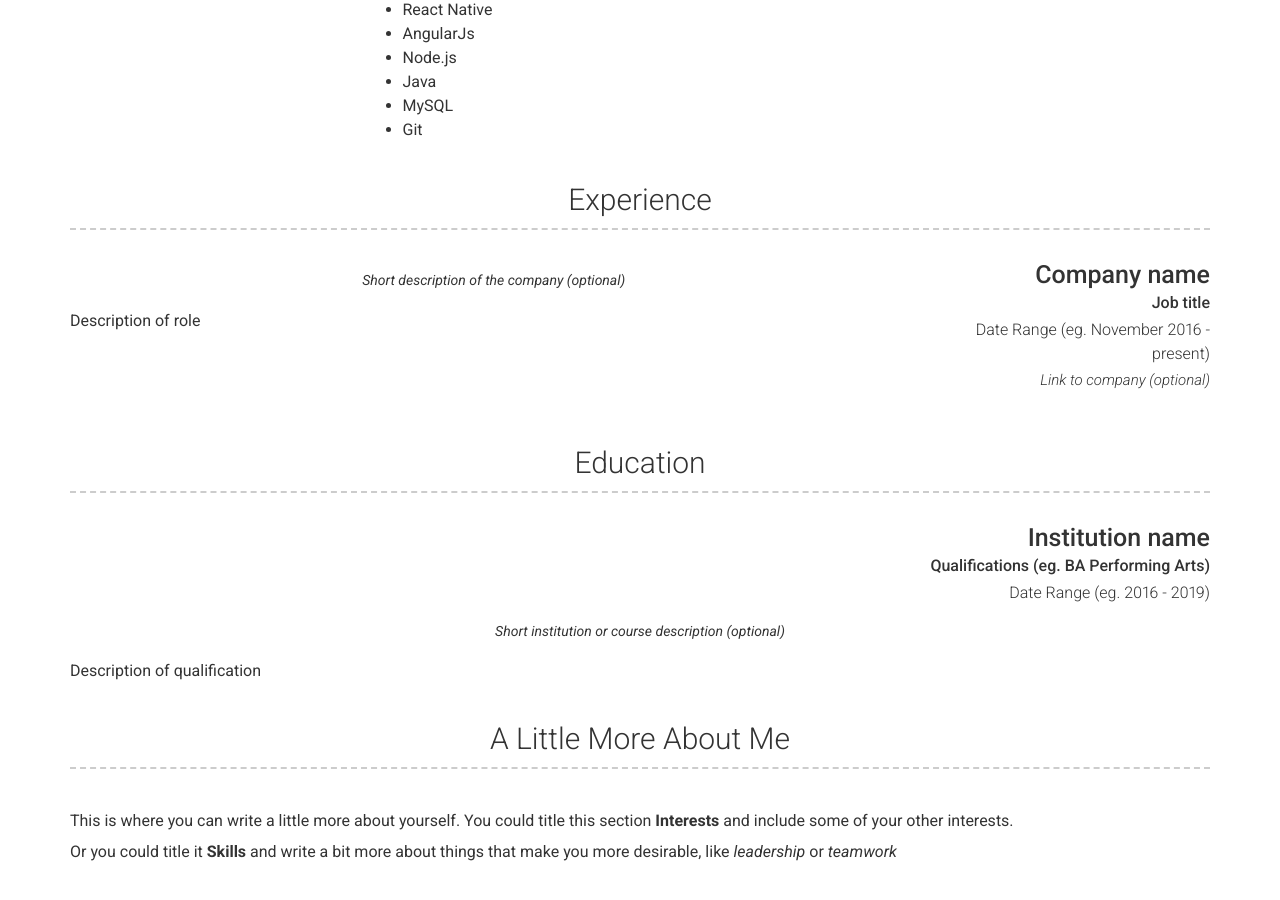
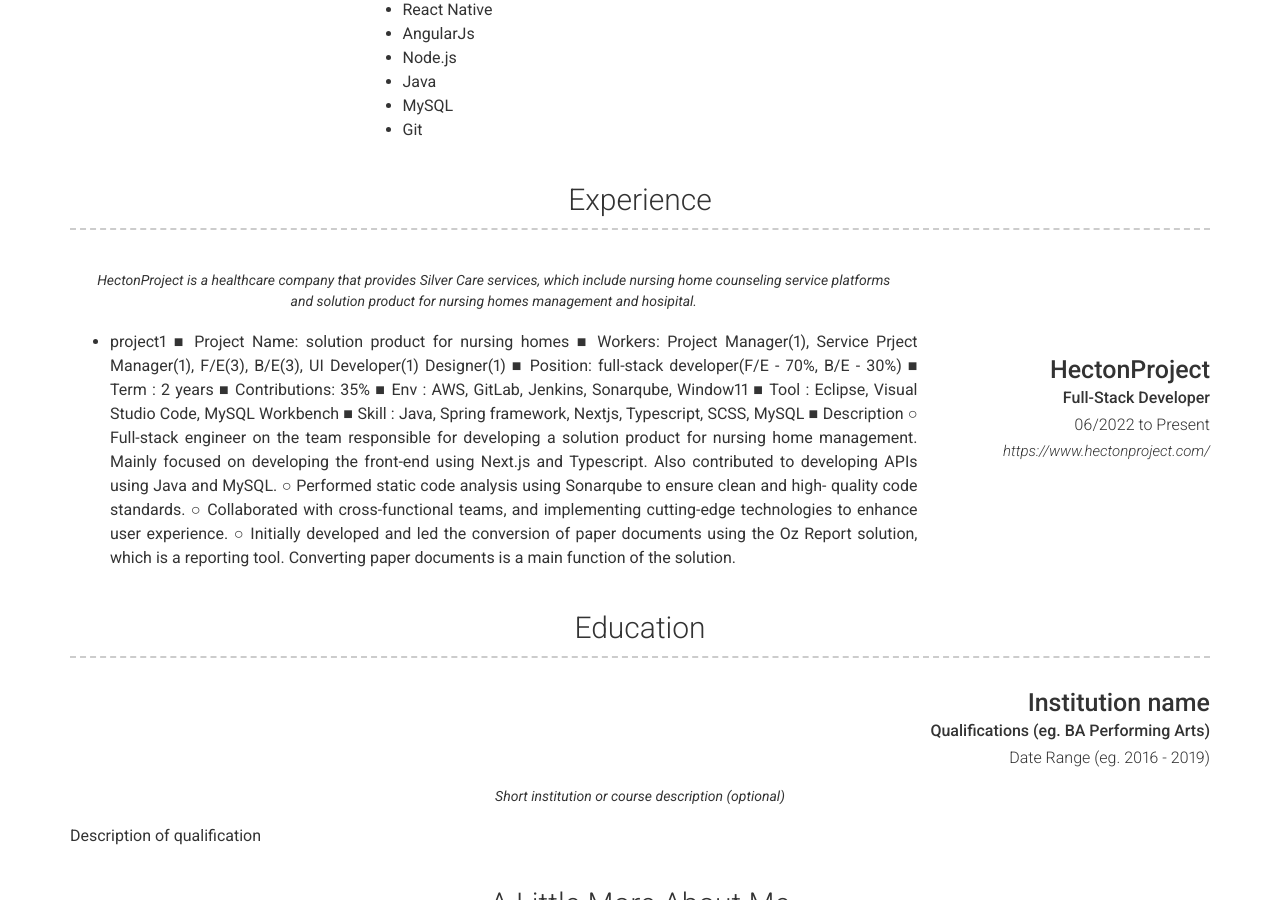
Before and after one commit to namhyeonlee/portfolio_namhyeon, a Jekyll site: the page built from index.md, in a window 1280 px wide and 900 px high, scrolled down 562 px. Built offline with Jekyll 4.4.1, drawn with Linux system fonts in a browser that asks for light colours; nearby versions of some CDN libraries.

Commit message:
Add files via upload

```diff
--- a/_config.yml
+++ b/_config.yml
@@ -81,14 +81,28 @@ content:
     layout: list
     content:
       - layout: right
-        title: Company name
-        sub_title: Job title
-        caption: Date Range (eg. November 2016 - present)
-        link: Link to company (optional)
+        title: HectonProject
+        sub_title: Full-Stack Developer
+        caption: 06/2022 to Present
+        link: https://www.hectonproject.com/
         quote: >
-          Short description of the company (optional)
+          HectonProject is a healthcare company that provides Silver Care services, which include nursing home counseling service platforms and solution product for nursing homes management and hosipital.
         description: | # this will include new lines to allow paragraphs
-          Description of role
+          - project1
+          ■ Project Name: solution product for nursing homes
+          ■ Workers: Project Manager(1), Service Prject Manager(1), F/E(3), B/E(3), UI Developer(1) Designer(1)
+          ■ Position: full-stack developer(F/E - 70%, B/E - 30%)
+          ■ Term : 2 years
+          ■ Contributions: 35%
+          ■ Env : AWS, GitLab, Jenkins, Sonarqube, Window11
+          ■ Tool : Eclipse, Visual Studio Code, MySQL Workbench
+          ■ Skill : Java, Spring framework, Nextjs, Typescript, SCSS, MySQL
+          ■ Description
+          ○ Full-stack engineer on the team responsible for developing a solution product for nursing home management. Mainly focused on developing the
+          front-end using Next.js and Typescript. Also contributed to developing APIs using Java and MySQL.
+          ○ Performed static code analysis using Sonarqube to ensure clean and high- quality code standards.
+          ○ Collaborated with cross-functional teams, and implementing cutting-edge technologies to enhance user experience.
+          ○ Initially developed and led the conversion of paper documents using the Oz Report solution, which is a reporting tool. Converting paper documents is a main function of the solution.
   - title: Education
     layout: list
     content:
```
